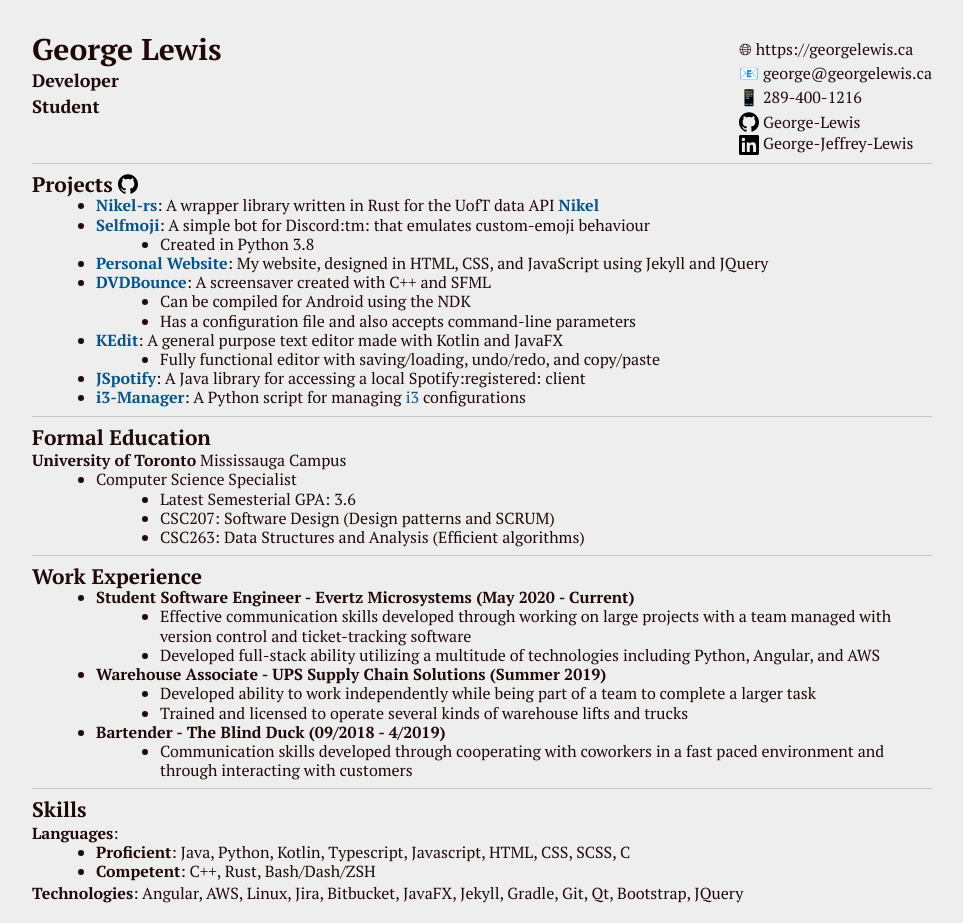
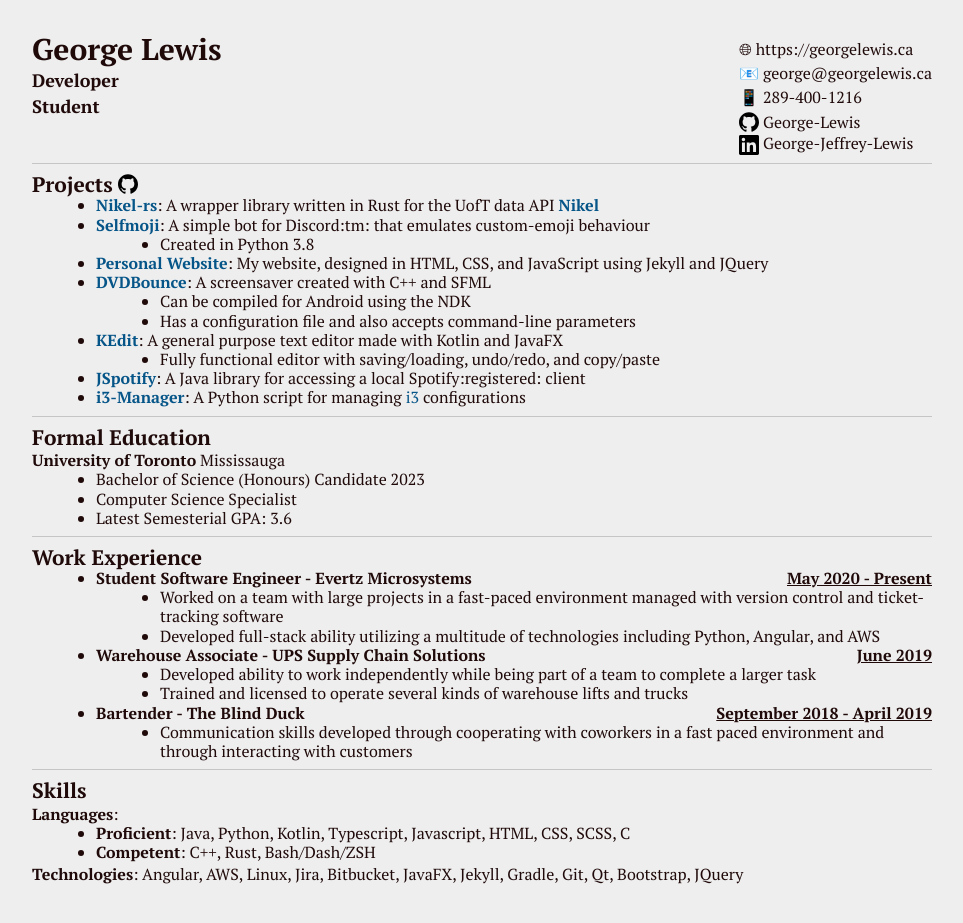
Before and after one commit to George-lewis/george-lewis.github.io, a Jekyll site: the page built from __pages/resume.markdown, in a window 1280 px wide. Shown: the whole page, without its empty margins (158-1121 px from the left). Built offline with Jekyll 4.4.1, drawn with Linux system fonts in a browser that asks for light colours.

Commit message:
update resume

```diff
--- a/__pages/resume.markdown
+++ b/__pages/resume.markdown
@@ -24,28 +24,27 @@
 
 ### **Formal Education**
 
-**University of Toronto** Mississauga Campus
+**University of Toronto** Mississauga
 
+- Bachelor of Science (Honours) Candidate 2023
 - Computer Science Specialist
-  - Latest Semesterial GPA: 3.6
-  - CSC207: Software Design (Design patterns and SCRUM)
-  - CSC263: Data Structures and Analysis (Efficient algorithms)
+- Latest Semesterial GPA: 3.6
 
 ---
 
 ### **Work Experience**
 
-- ##### Student Software Engineer - Evertz Microsystems (May 2020 - Current)
+- ##### Student Software Engineer - Evertz Microsystems <span class="date">May 2020 - Present</span>
 
-  - Effective communication skills developed through working on large projects with a team managed with version control and ticket-tracking software
+  - Worked on a team with large projects in a fast-paced environment managed with version control and ticket-tracking software
   - Developed full-stack ability utilizing a multitude of technologies including Python, Angular, and AWS
 
-- ##### Warehouse Associate - UPS Supply Chain Solutions (Summer 2019)
+- ##### Warehouse Associate - UPS Supply Chain Solutions <span class="date">June 2019</span>
 
   - Developed ability to work independently while being part of a team to complete a larger task
   - Trained and licensed to operate several kinds of warehouse lifts and trucks
 
-- ##### Bartender - The Blind Duck (09/2018 - 4/2019)
+- ##### Bartender - The Blind Duck <span class="date">September 2018 - April 2019</span>
 
   - Communication skills developed through cooperating with coworkers in a fast paced environment and through interacting with customers
 
--- a/_includes/styles/resume.html
+++ b/_includes/styles/resume.html
@@ -721,5 +721,10 @@
 	transform: translate(0px, -2px);
 }
 
+.date {
+	float: right;
+	text-decoration: underline;
+}
+
 </style>
 </head>
```
